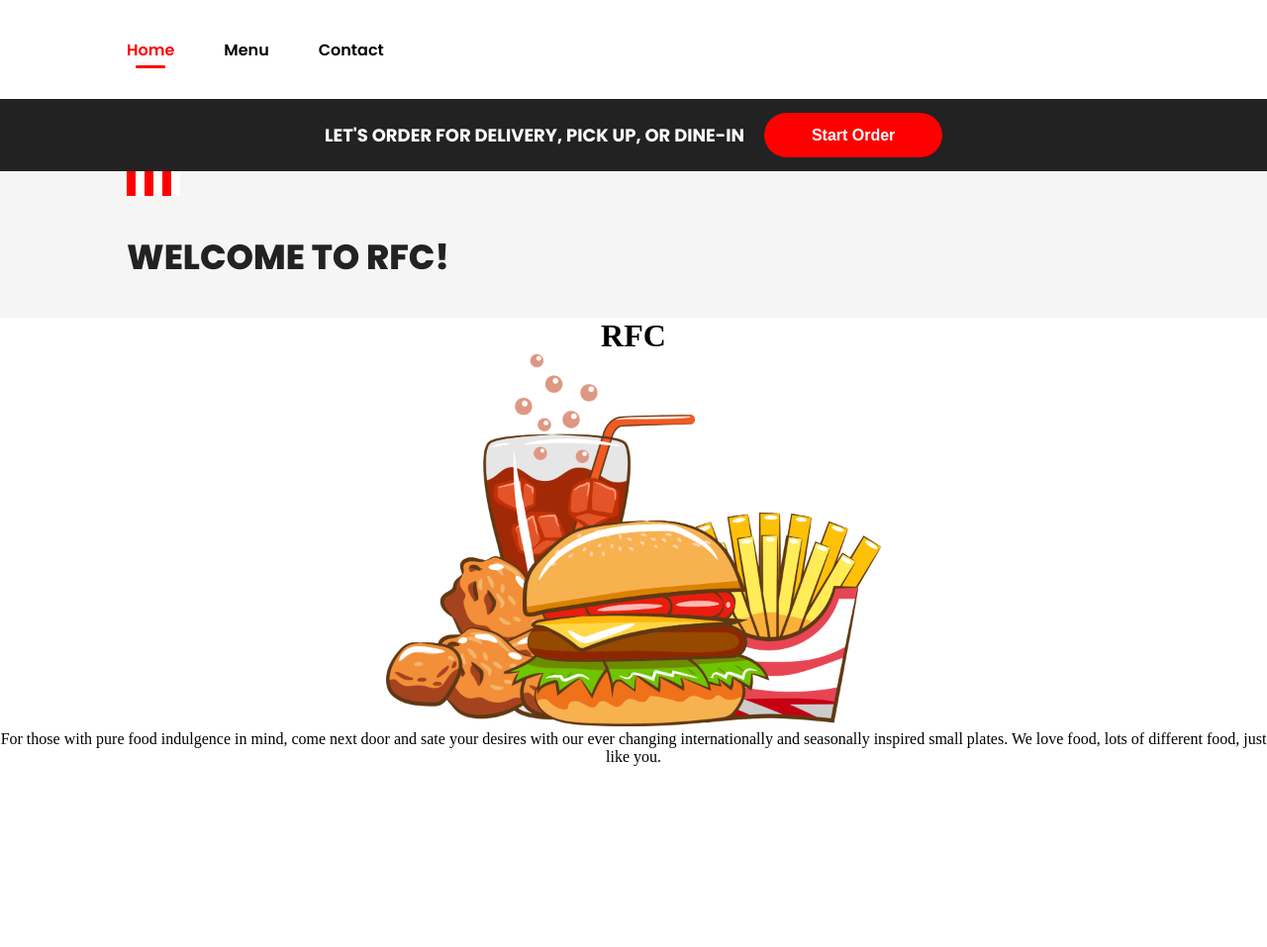
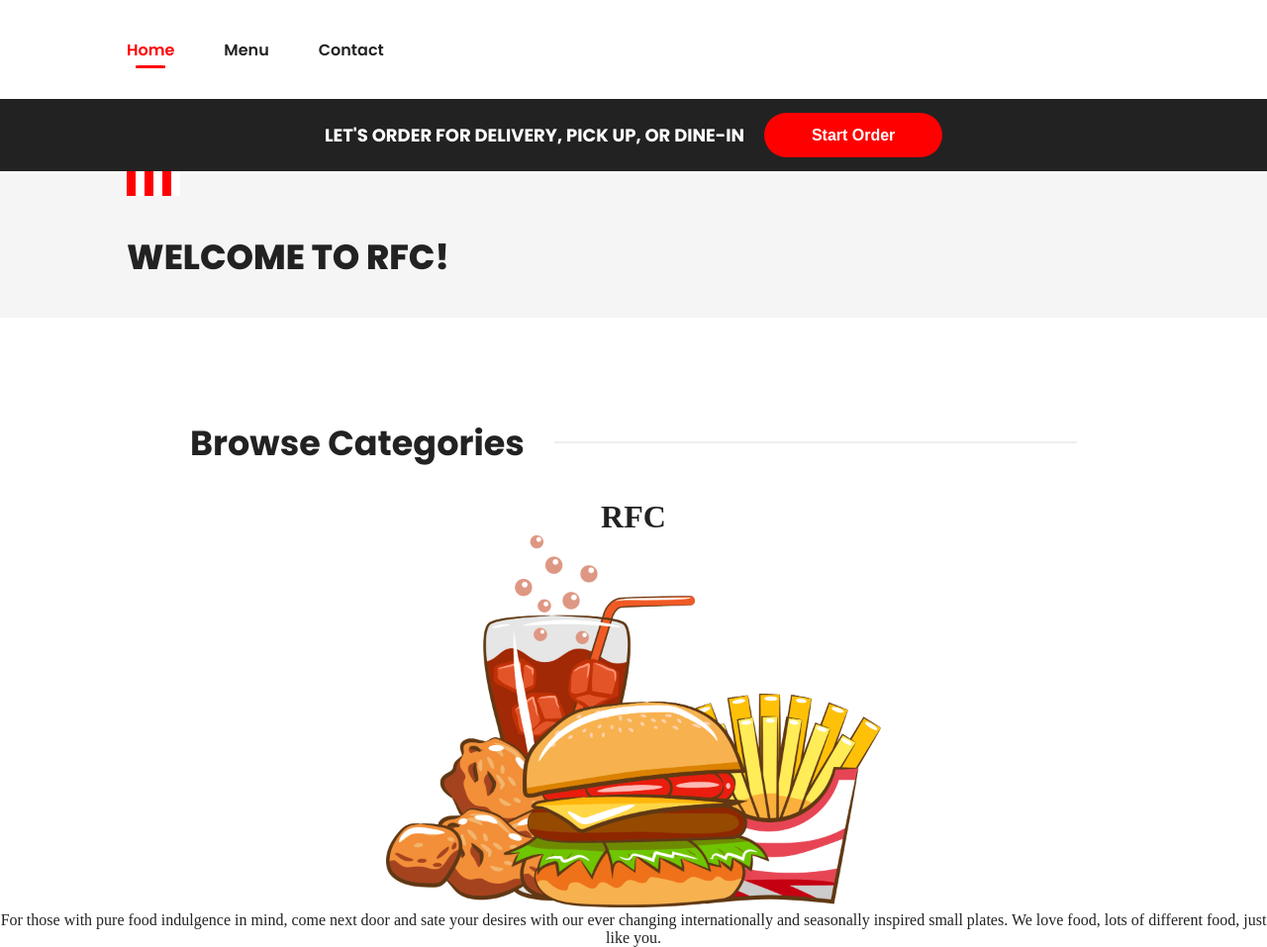
Before and after one commit to pavithiran-saravanan/restaurant-page, a website built with webpack: page dist/index.html in a window 1280 px wide. Shown: the whole page at 99% size. Before the commit the page ends 800 px from the top, so only its background shows below. Built offline with nearby package versions, Linux system fonts and the light colour scheme.

Commit message:
Add categories section title to home

```diff
--- a/src/components.js
+++ b/src/components.js
@@ -19,4 +19,12 @@ function renderWelcomeBanner(){
     pageContent.append(banner);
 }
 
-export {renderCtaBar, renderWelcomeBanner};
+function getSectionTitle(titleName = 'Browse Categories'){
+    const sectionHeader = document.createElement('div'); sectionHeader.classList.add('section-header');
+    const title = document.createElement('div'); title.textContent = titleName; title.classList.add('section-title');
+    const lineBox = document.createElement('div'); lineBox.classList.add('line-box');
+    sectionHeader.append(title, lineBox);
+    return sectionHeader;
+}
+
+export {renderCtaBar, renderWelcomeBanner, getSectionTitle};
--- a/src/home.js
+++ b/src/home.js
@@ -1,10 +1,13 @@
 import food from './food.png';
-import { renderCtaBar, renderWelcomeBanner } from './components';
+import { renderCtaBar, renderWelcomeBanner, getSectionTitle } from './components';
 
 export default function render () {
+    const content = document.querySelector('.page-content');
+
     renderCtaBar();
     renderWelcomeBanner();
-    const content = document.querySelector('.page-content');
+    const categoriesSection = document.createElement('div'); categoriesSection.classList.add('categories', 'section');
+    categoriesSection.append(getSectionTitle());
 
     const brandName = document.createElement('h1');
     brandName.textContent = 'RFC';
@@ -16,7 +19,5 @@ export default function render () {
     const copy = document.createElement('p');
     copy.textContent = 'For those with pure food indulgence in mind, come next door and sate your desires with our ever changing internationally and seasonally inspired small plates.  We love food, lots of different food, just like you.';
 
-    content.appendChild(brandName);
-    content.appendChild(foodImage);
-    content.appendChild(copy);
+    content.append(categoriesSection, brandName, foodImage, copy);
 };
--- a/src/style.css
+++ b/src/style.css
@@ -1,6 +1,8 @@
 *{
     padding: 0px;
     margin: 0px;
+    box-sizing: border-box;
+    color: #222;
 }
 
 .sticky-header{
@@ -111,3 +113,28 @@
     padding: 35px 0px;
     color: #222;
 }
+
+/* Section */
+.section{
+    width: 70%;
+    margin: auto;
+}
+
+/* Section Header */
+.section-header{
+    display: flex;
+    padding: 100px 0px 30px 0px;
+    font-family: 'poppins';
+    font-size: 35px;
+    font-weight: 700;
+}
+
+.section-title{
+    padding: 0px 30px 0px 0px;
+}
+
+.line-box{
+    flex: 1;
+    border-top: 2px solid #eee;
+    margin-top: .7em;
+}
```
Also changed, not shown: dist/main.js.
